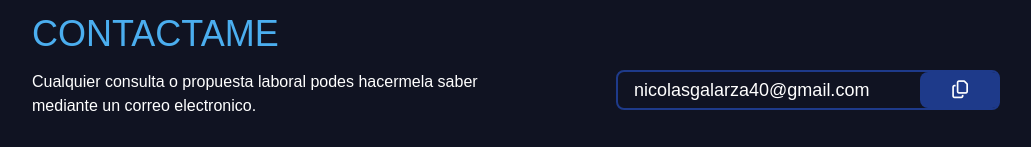
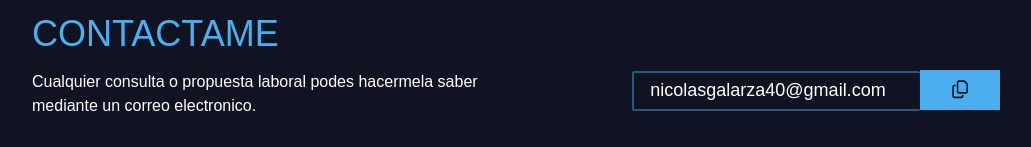
Before and after one commit to nicogmrz4/portfolio-front, an Angular app: page /#/ in a window 1280 px wide. Shown: the part 1054-1201 px from the top of the page, without its empty margins (124-1155 px from the left). Built offline with nearby package versions, Linux system fonts and the light colour scheme; no server answers.

Commit message:
improve input disign

```diff
--- a/src/app/shared/components/input-copy/input-copy.component.html
+++ b/src/app/shared/components/input-copy/input-copy.component.html
@@ -1,15 +1,15 @@
 <div class="tw-relative tw-w-max">
     <input
         #inputEmail
-        class="tw-w-96 tw-cursor-text tw-rounded-lg tw-border-2 tw-border-blue-900 tw-px-4 tw-py-1 tw-text-lg tw-bg-transparent"
+        class="tw-w-72 tw-h-10 tw-cursor-text tw-rounded-sm tw-border-2 tw-border-primary tw-border-r-0 tw-border-opacity-45 tw-px-4 tw-py-1 tw-text-lg tw-bg-transparent"
         type="text"
         [disabled]="disabled"
         value="nicolasgalarza40@gmail.com"
     />
     <button
         (click)="copyInputEmail(inputEmail)"
-        class="tw-absolute tw-right-0 tw-top-0.5 tw-rounded-lg tw-bg-blue-900 tw-p-1 tw-px-8"
+        class="tw-h-10 tw-bg-primary tw-p-1 tw-px-8"
     >
-        <i class="fa-regular fa-copy tw-text-lg tw-text-white"></i>
+        <i class="fa-regular fa-copy tw-text-lg tw-text-rich-black"></i>
     </button>
 </div>
```
